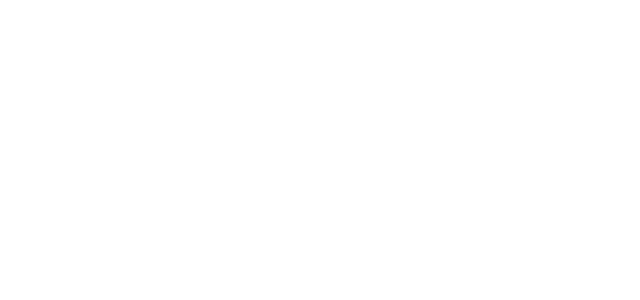
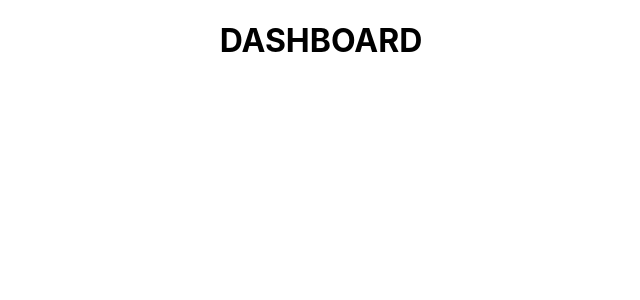
Before and after one commit to GabyCS/test-localadventures-front, a React (Create React App) app: page / in a window 1280 px wide. Shown: the top 300 px of the page, without its empty margins (319-959 px from the left). Built offline with nearby package versions, Linux system fonts and the light colour scheme.

Commit message:
Initial routes configuration was added

```diff
--- a/src/App.js
+++ b/src/App.js
@@ -1,25 +1,19 @@
 import React, { Component } from 'react';
-import logo from './logo.svg';
+import {BrowserRouter, Route, Switch } from 'react-router-dom';
+import Dashboard from './containers/Dashboard';
+import ComponentTestRedux from './components/testComponents';
 import './App.css';
 
 class App extends Component {
   render() {
     return (
       <div className="App">
-        <header className="App-header">
-          <img src={logo} className="App-logo" alt="logo" />
-          <p>
-            Edit <code>src/App.js</code> and save to reload.
-          </p>
-          <a
-            className="App-link"
-            href="https://reactjs.org"
-            target="_blank"
-            rel="noopener noreferrer"
-          >
-            Learn React
-          </a>
-        </header>
+        <BrowserRouter>
+          <Switch>
+            <Route exact path='/' component={Dashboard} />
+					  <Route exact path = '/test' component={ComponentTestRedux} />
+          </Switch>
+        </BrowserRouter>
       </div>
     );
   }
--- /dev/null
+++ b/src/containers/Dashboard.js
@@ -0,0 +1,16 @@
+import React, {Component} from 'react';
+
+class Dashboard extends Component {
+    constructor(props){
+        super(props);
+    }
+    render(){
+        return (
+            <div>
+                <h1>DASHBOARD</h1>
+            </div>
+        );
+    }
+}
+
+export default Dashboard;
--- a/src/index.js
+++ b/src/index.js
@@ -1,23 +1,15 @@
 import React from 'react';
 import ReactDOM from 'react-dom';
-import {BrowserRouter, Route, Switch } from 'react-router-dom';
+
 import './index.css';
 import {Provider} from 'react-redux';
 import App from './App';
 import store from './store.js';
 import * as serviceWorker from './serviceWorker';
-import ComponentTestRedux from './components/testComponents';
 
 ReactDOM.render(
     <Provider store={store}>
-        <div className="App">
-			<BrowserRouter>
-				<Switch>
-
-					<Route exact path = '/test' component={ComponentTestRedux} />
-				</Switch>
-			</BrowserRouter>
-		</div>
+        <App />
     </Provider>, document.getElementById('root')
 );
 
```
